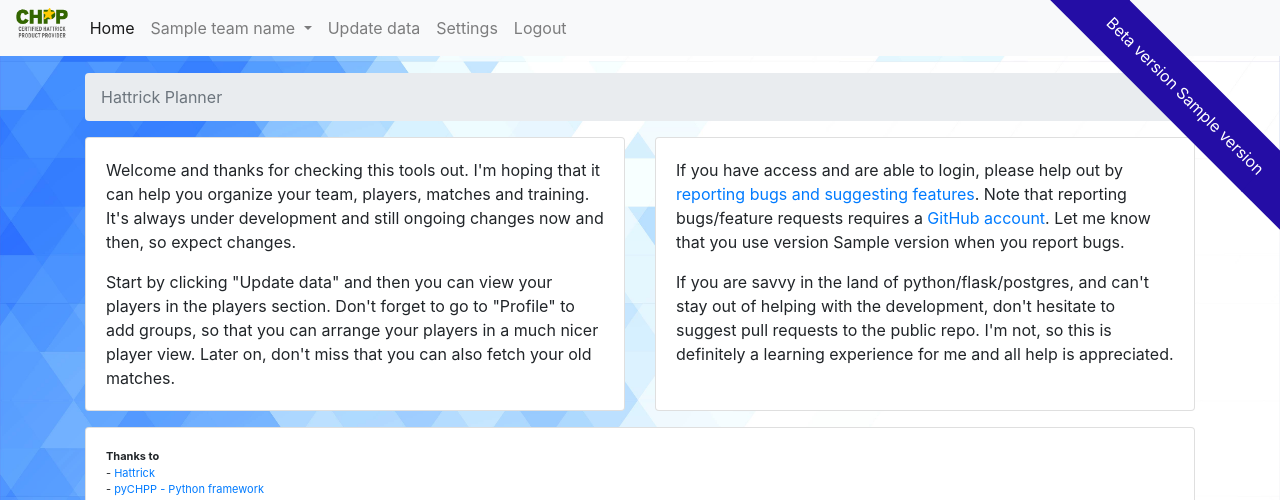
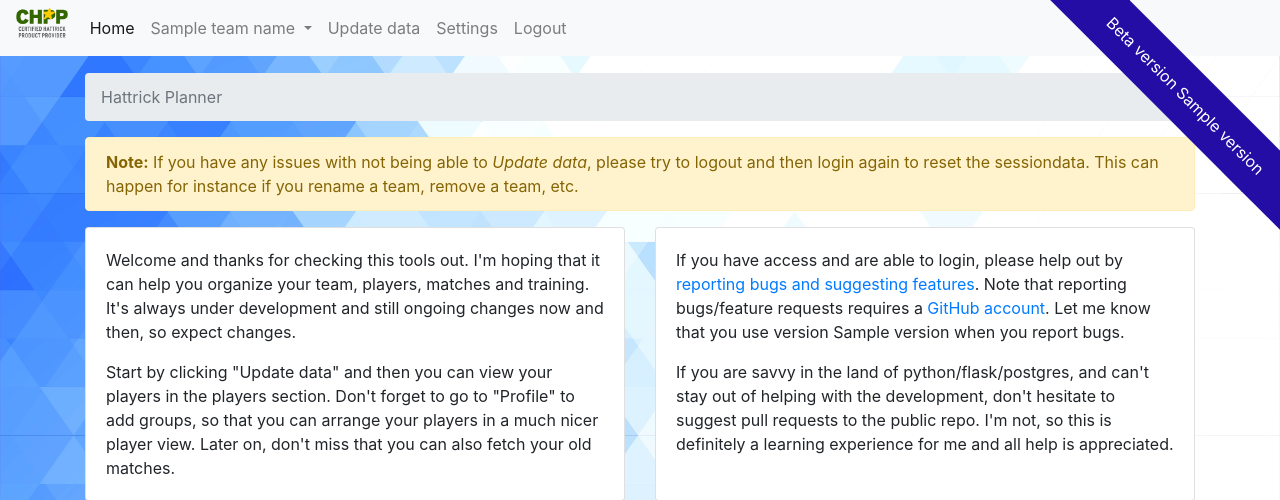
Before and after one commit to kvarak/htstatus, a Flask app: template app/templates/main.html in a window 1280 px wide; the page is wider, and only the part inside the window is pictured. Shown: the top 500 px of that part. Run offline with Flask 2, Linux system fonts and the light colour scheme; the template is opened without the code that fills it: most values are stand-ins (such as "Sample title", 1, 10 or a date in 2020); parts of the project's set-up code (start-up, migrations or seed data) failed here and were passed over; some libraries are stand-ins or nearby versions.

Commit message:
add info to logout/login to reset

```diff
--- a/app/templates/main.html
+++ b/app/templates/main.html
@@ -18,6 +18,12 @@
     {{ error }}
   </div>
   {% endif %}
+
+  <div class="alert alert-warning" role="alert">
+    <b>Note:</b> If you have any issues with not being able to <i>Update data</i>, please try to
+    logout and then login again to reset the sessiondata. This can happen for instance if you
+    rename a team, remove a team, etc.
+  </div>
 
   <div class="row">
     <div class="col-sm">
```
